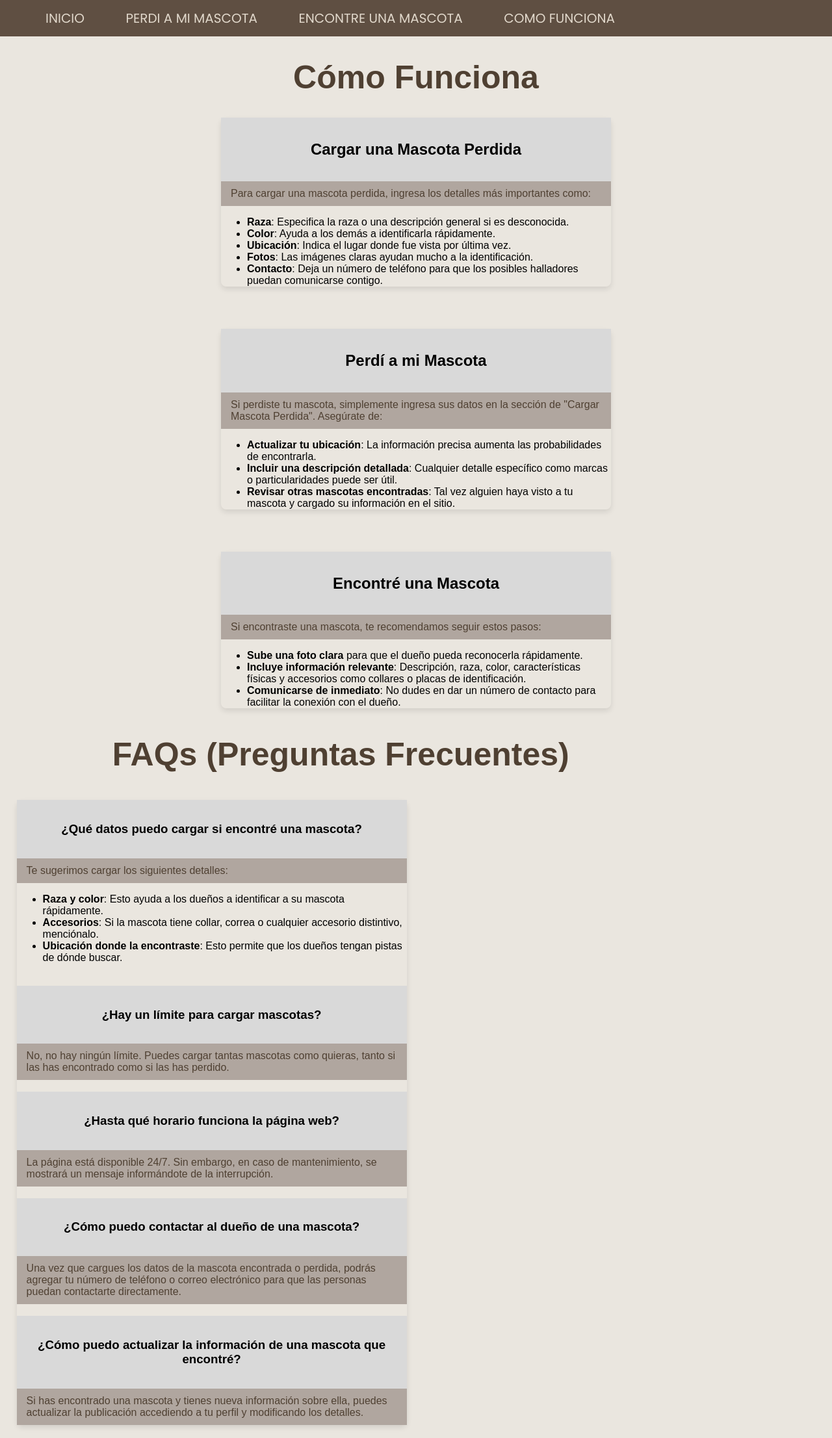
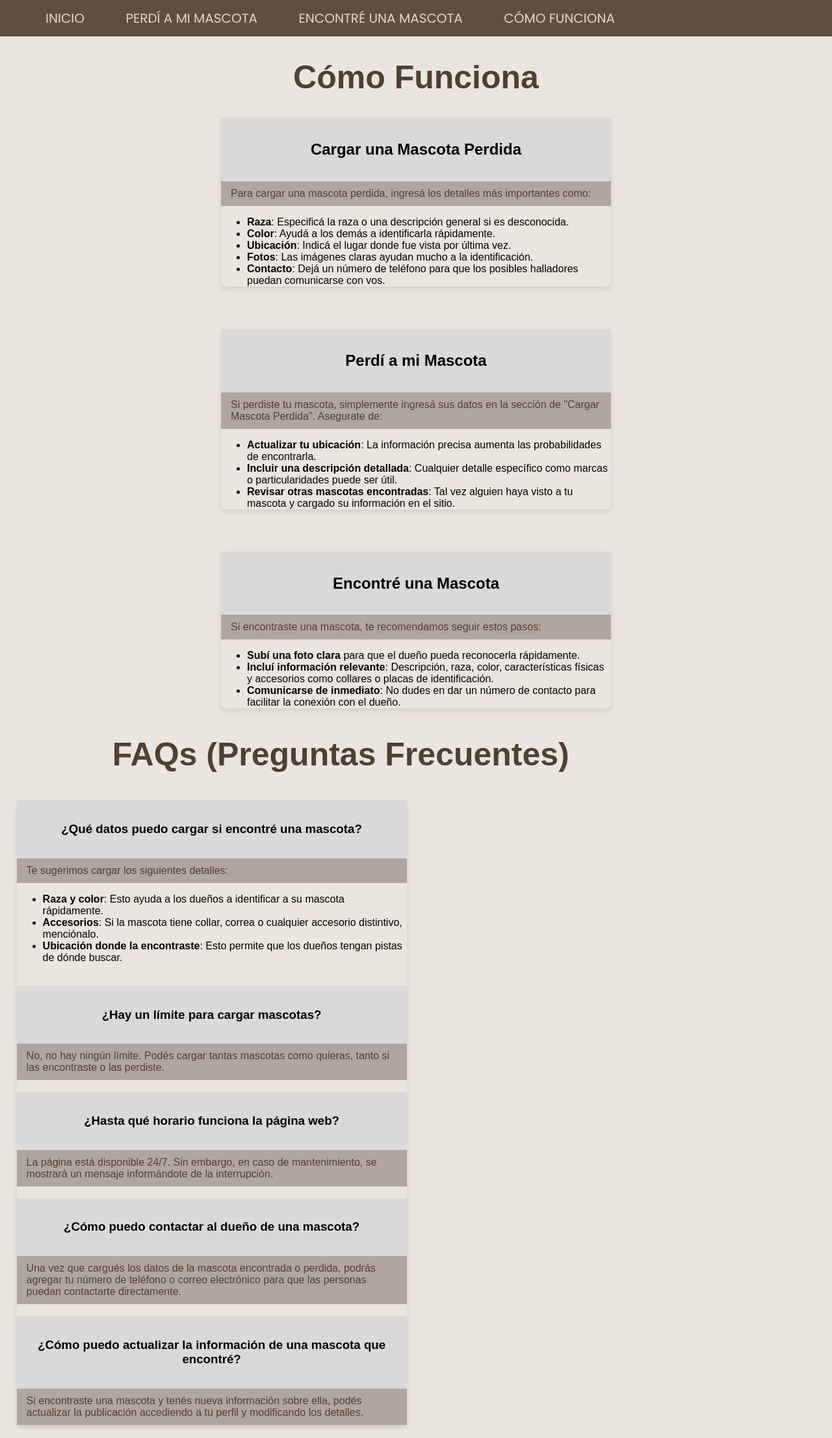
Before and after one commit to Jtissera/mascotas-perdidas, a Flask app: page /faq in a window 1280 px wide. Shown: the whole page at 65% size. Run offline with Flask 3, Linux system fonts and the light colour scheme.

Commit message:
Argentinizo los textos

```diff
--- a/frontend/templates/base.html
+++ b/frontend/templates/base.html
@@ -1,5 +1,6 @@
 <!DOCTYPE html>
 <html lang="en">
+
 <head>
     <title>{% block title %} {% endblock %}</title>
     <meta charset="utf-8">
@@ -8,24 +9,28 @@
     <meta name="description" content="Your description">
     <meta name="keywords" content="Your keywords">
     <meta name="author" content="Your name">
-    <meta name = "format-detection" content = "telephone=no" />
+    <meta name="format-detection" content="telephone=no" />
     <meta name="viewport" content="width=device-width,initial-scale=1.0">
     <link rel="stylesheet" href="{{url_for('static', filename ='css/style.css')}}">
     <link rel="preconnect" href="https://fonts.googleapis.com">
     <link rel="preconnect" href="https://fonts.gstatic.com" crossorigin>
-    <link href="https://fonts.googleapis.com/css2?family=Poppins:ital,wght@0,100;0,200;0,300;0,400;0,500;0,600;0,700;0,800;0,900;1,100;1,200;1,300;1,400;1,500;1,600;1,700;1,800;1,900&display=swap" rel="stylesheet">
+    <link
+        href="https://fonts.googleapis.com/css2?family=Poppins:ital,wght@0,100;0,200;0,300;0,400;0,500;0,600;0,700;0,800;0,900;1,100;1,200;1,300;1,400;1,500;1,600;1,700;1,800;1,900&display=swap"
+        rel="stylesheet">
 </head>
+
 <body>
     <nav id="navbar">
         <div id="navbar_content">
-            <a href="{{url_for('homeV1')}}"class="navbar_text">INICIO</a>
-            <a href="{{url_for('perdi_mi_mascota')}}"class="navbar_text">PERDI A MI MASCOTA</a>
-            <a href="{{url_for('encontre_una_mascota')}}"class="navbar_text">ENCONTRE UNA MASCOTA</a>
-            <a href=""class="navbar_text">COMO FUNCIONA</a>
+            <a href="{{url_for('homeV1')}}" class="navbar_text">INICIO</a>
+            <a href="{{url_for('perdi_mi_mascota')}}" class="navbar_text">PERDÍ A MI MASCOTA</a>
+            <a href="{{url_for('encontre_una_mascota')}}" class="navbar_text">ENCONTRÉ UNA MASCOTA</a>
+            <a href="" class="navbar_text">CÓMO FUNCIONA</a>
         </div>
     </nav>
     <div id="body">
         {% block body %} {% endblock %}
     </div>
 </body>
+
 </html>
--- a/frontend/templates/faq.html
+++ b/frontend/templates/faq.html
@@ -9,13 +9,14 @@
         <h2>Cargar una Mascota Perdida</h2>
     </div>
     <div class="como_funciona_text">
-            <p>Para cargar una mascota perdida, ingresa los detalles más importantes como:</p>
+        <p>Para cargar una mascota perdida, ingresá los detalles más importantes como:</p>
         <ul>
-                <li><strong>Raza</strong>: Especifica la raza o una descripción general si es desconocida.</li>
-                <li><strong>Color</strong>: Ayuda a los demás a identificarla rápidamente.</li>
-                <li><strong>Ubicación</strong>: Indica el lugar donde fue vista por última vez.</li>
+            <li><strong>Raza</strong>: Especificá la raza o una descripción general si es desconocida.</li>
+            <li><strong>Color</strong>: Ayudá a los demás a identificarla rápidamente.</li>
+            <li><strong>Ubicación</strong>: Indicá el lugar donde fue vista por última vez.</li>
             <li><strong>Fotos</strong>: Las imágenes claras ayudan mucho a la identificación.</li>
-                <li><strong>Contacto</strong>: Deja un número de teléfono para que los posibles halladores puedan comunicarse contigo.</li>
+            <li><strong>Contacto</strong>: Dejá un número de teléfono para que los posibles halladores puedan
+                comunicarse con vos.</li>
         </ul>
     </div>
 </div>
@@ -27,11 +28,15 @@
         <h2>Perdí a mi Mascota</h2>
     </div>
     <div class="como_funciona_text">
-            <p>Si perdiste tu mascota, simplemente ingresa sus datos en la sección de "Cargar Mascota Perdida". Asegúrate de:</p>
+        <p>Si perdiste tu mascota, simplemente ingresá sus datos en la sección de "Cargar Mascota Perdida". Asegurate
+            de:</p>
         <ul>
-                <li><strong>Actualizar tu ubicación</strong>: La información precisa aumenta las probabilidades de encontrarla.</li>
-                <li><strong>Incluir una descripción detallada</strong>: Cualquier detalle específico como marcas o particularidades puede ser útil.</li>
-                <li><strong>Revisar otras mascotas encontradas</strong>: Tal vez alguien haya visto a tu mascota y cargado su información en el sitio.</li>
+            <li><strong>Actualizar tu ubicación</strong>: La información precisa aumenta las probabilidades de
+                encontrarla.</li>
+            <li><strong>Incluir una descripción detallada</strong>: Cualquier detalle específico como marcas o
+                particularidades puede ser útil.</li>
+            <li><strong>Revisar otras mascotas encontradas</strong>: Tal vez alguien haya visto a tu mascota y cargado
+                su información en el sitio.</li>
         </ul>
     </div>
 </div>
@@ -45,9 +50,11 @@
     <div class="como_funciona_text">
         <p>Si encontraste una mascota, te recomendamos seguir estos pasos:</p>
         <ul>
-                <li><strong>Sube una foto clara</strong> para que el dueño pueda reconocerla rápidamente.</li>
-                <li><strong>Incluye información relevante</strong>: Descripción, raza, color, características físicas y accesorios como collares o placas de identificación.</li>
-                <li><strong>Comunicarse de inmediato</strong>: No dudes en dar un número de contacto para facilitar la conexión con el dueño.</li>
+            <li><strong>Subí una foto clara</strong> para que el dueño pueda reconocerla rápidamente.</li>
+            <li><strong>Incluí información relevante</strong>: Descripción, raza, color, características físicas y
+                accesorios como collares o placas de identificación.</li>
+            <li><strong>Comunicarse de inmediato</strong>: No dudes en dar un número de contacto para facilitar la
+                conexión con el dueño.</li>
         </ul>
     </div>
 </div>
@@ -62,8 +69,10 @@
         <p>Te sugerimos cargar los siguientes detalles:</p>
         <ul>
             <li><strong>Raza y color</strong>: Esto ayuda a los dueños a identificar a su mascota rápidamente.</li>
-                <li><strong>Accesorios</strong>: Si la mascota tiene collar, correa o cualquier accesorio distintivo, menciónalo.</li>
-                <li><strong>Ubicación donde la encontraste</strong>: Esto permite que los dueños tengan pistas de dónde buscar.</li>
+            <li><strong>Accesorios</strong>: Si la mascota tiene collar, correa o cualquier accesorio distintivo,
+                menciónalo.</li>
+            <li><strong>Ubicación donde la encontraste</strong>: Esto permite que los dueños tengan pistas de dónde
+                buscar.</li>
         </ul>
     </div>
     <br>
@@ -73,7 +82,7 @@
         <h3>¿Hay un límite para cargar mascotas?</h3>
     </div>
     <div class="faq_text">
-            <p>No, no hay ningún límite. Puedes cargar tantas mascotas como quieras, tanto si las has encontrado como si las has perdido.</p>
+        <p>No, no hay ningún límite. Podés cargar tantas mascotas como quieras, tanto si las encontraste o las perdiste.</p>
     </div>
     <br>
 
@@ -81,7 +90,8 @@
         <h3>¿Hasta qué horario funciona la página web?</h3>
     </div>
     <div class="faq_text">
-            <p>La página está disponible 24/7. Sin embargo, en caso de mantenimiento, se mostrará un mensaje informándote de la interrupción.</p>
+        <p>La página está disponible 24/7. Sin embargo, en caso de mantenimiento, se mostrará un mensaje informándote de
+            la interrupción.</p>
     </div>
     <br>
 
@@ -89,7 +99,8 @@
         <h3>¿Cómo puedo contactar al dueño de una mascota?</h3>
     </div>
     <div class="faq_text">
-            <p>Una vez que cargues los datos de la mascota encontrada o perdida, podrás agregar tu número de teléfono o correo electrónico para que las personas puedan contactarte directamente.</p>
+        <p>Una vez que cargués los datos de la mascota encontrada o perdida, podrás agregar tu número de teléfono o
+            correo electrónico para que las personas puedan contactarte directamente.</p>
     </div>
     <br>
 
@@ -97,7 +108,8 @@
         <h3>¿Cómo puedo actualizar la información de una mascota que encontré?</h3>
     </div>
     <div class="faq_text">
-            <p>Si has encontrado una mascota y tienes nueva información sobre ella, puedes actualizar la publicación accediendo a tu perfil y modificando los detalles.</p>
+        <p>Si encontraste una mascota y tenés nueva información sobre ella, podés actualizar la publicación
+            accediendo a tu perfil y modificando los detalles.</p>
     </div>
 </div>
 
--- a/frontend/templates/homeV1.html
+++ b/frontend/templates/homeV1.html
@@ -3,11 +3,11 @@
 {% block body %}
     <div id="home_content">
         <div id="left_home">
-            <h1 id="home_title">Te ayudamos a encontrar a tu mascota!</h1>
-            <h3 id="home_subtitle">Has perdido a tu mascota o encontrado la mascota perdida de alguien, esta aplicacion web esta aqui para ayudar a las mascotas a reencontrarse con sus hogares.</h3>
+            <h1 id="home_title">¡Te ayudamos a encontrar a tu mascota!</h1>
+            <h3 id="home_subtitle">¿Perdiste a tu mascota o encontraste una mascota perdida? Esta aplicacion web está acá para ayudar a las mascotas a volver a sus hogares.</h3>
             <div id="buttons_container">
                 <a class="home_button" href="{{url_for('perdi_mi_mascota')}}">Perdí a mi mascota</a>
-                <a class="home_button" href="{{url_for('encontre_una_mascota')}}">Encontre una mascota</a>
+                <a class="home_button" href="{{url_for('encontre_una_mascota')}}">Encontré una mascota</a>
             </div>
         </div>
         <div id="right_home">
--- a/frontend/templates/perdi_mi_mascota.html
+++ b/frontend/templates/perdi_mi_mascota.html
@@ -1,5 +1,5 @@
 {% extends "base.html" %}
-{% block title%}Perdi mi mascota{% endblock %}
+{% block title%}Perdí mi mascota{% endblock %}
 {% block body %}
 <div id="encontre_content">
     <div id="buscador_container">
```
Also changed, not shown: frontend/templates/encontre_una_mascota.html (+4 -3 lines), frontend/templates/index-2.html (+10 -7 lines), frontend/templates/index.html (+8 -8 lines). Lines whose indentation alone changed are shown as unchanged.
